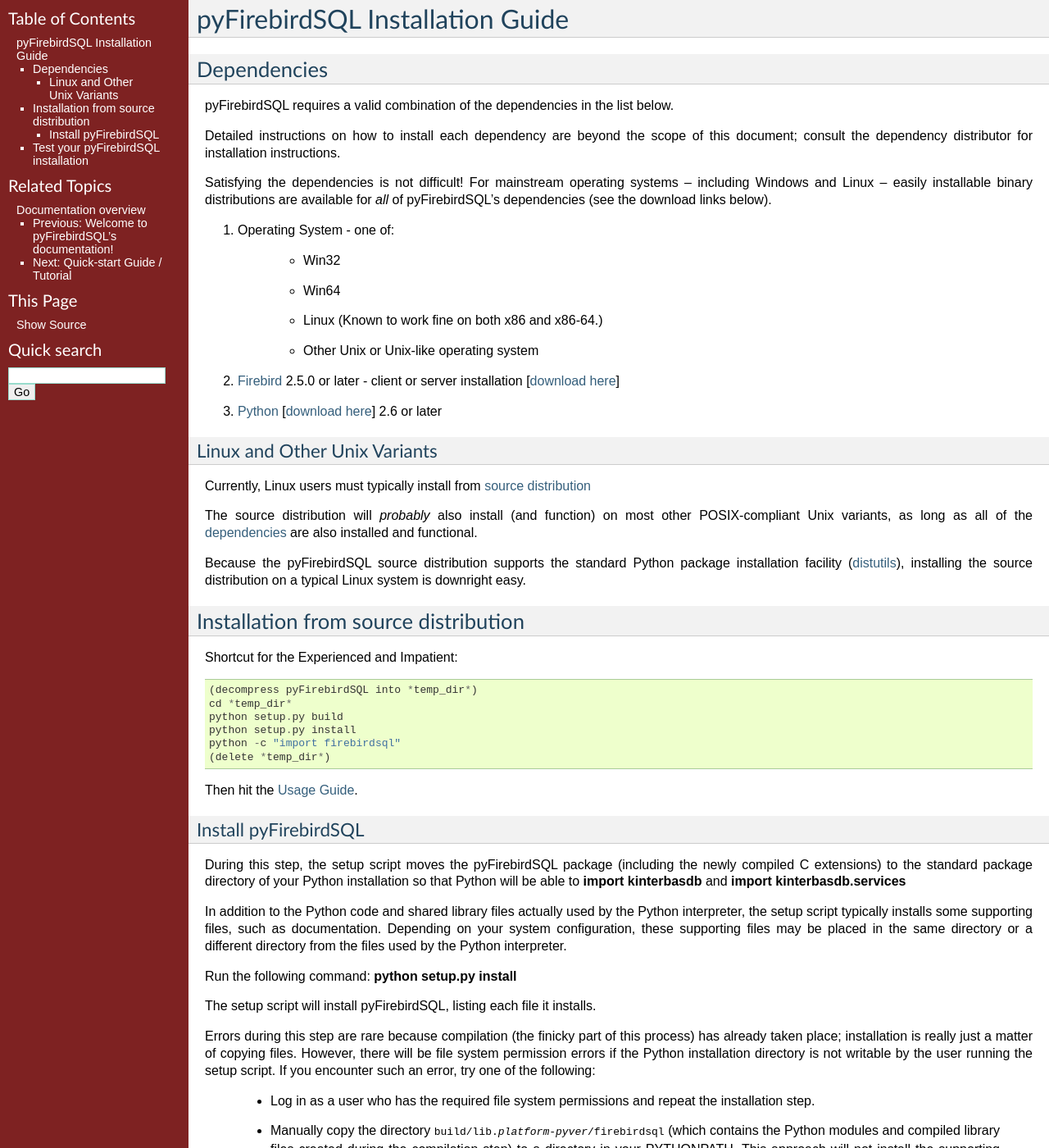
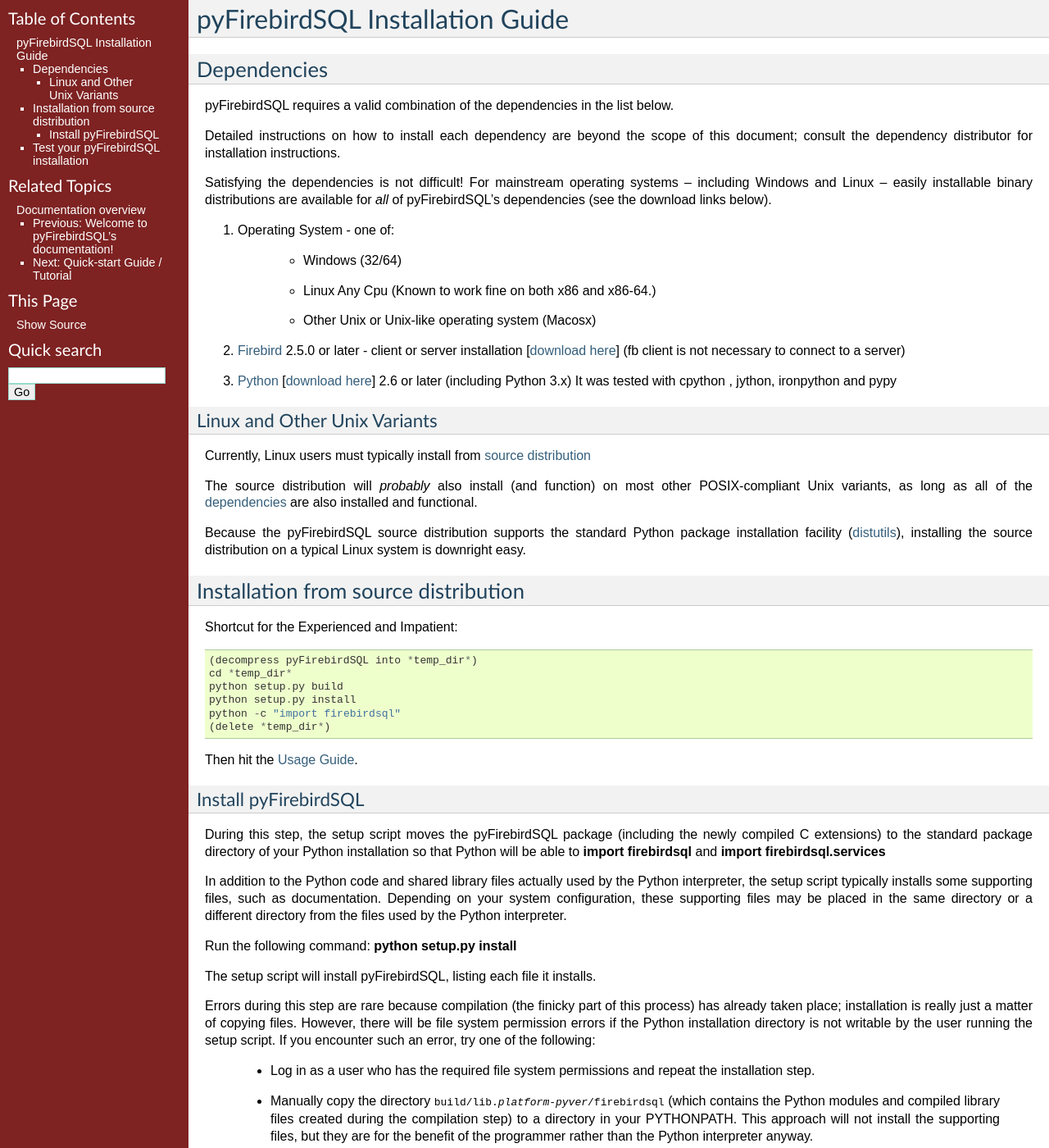
Before and after one commit to nakagami/pyfirebirdsql, a Sphinx documentation site: the page built from sphinx/installation.txt, in a window 1280 px wide and 1400 px high. Shown: the whole window at 82% size. Built offline with Sphinx 7.4.7, drawn with Linux system fonts in a browser that asks for light colours; some of the changed text lies outside the part shown.

Commit message:
index links cleanup and additions + tutorial small changes

```diff
--- a/sphinx/index.txt
+++ b/sphinx/index.txt
@@ -21,10 +21,10 @@
 with example code to demonstrate basic usage patterns. For detailed
 information about Firebird features, see the `Firebird documentation
 <http://www.firebirdsql.org/en/documentation/>`__, and especially the excellent
-`The Firebird Book <http://www.ibphoenix.com/main.nfs?a=ibphoenix&page=ibp_firebird_book>`__
+`The Firebird Book <http://www.ibphoenix.com/products/books/firebird_book>`__
 written by Helen Borrie and published by APress.
 
-.. module:: kinterbasdb
+.. module:: firebirdsql
    :synopsis: Python Database API 2.0 Compliant driver for Firebird
 
 Documentation Contents:
--- a/sphinx/installation.txt
+++ b/sphinx/installation.txt
@@ -21,15 +21,15 @@
 
 #. Operating System - one of:
 
-    + Win32
-    + Win64
-    + Linux (Known to work fine on both x86 and x86-64.)
-    + Other Unix or Unix-like operating system
+    + Windows (32/64)
+    + Linux Any Cpu (Known to work fine on both x86 and x86-64.)
+    + Other Unix or Unix-like operating system (Macosx)
 
 #. `Firebird <http://www.firebirdsql.org>`__ 2.5.0 or later - client or server
-   installation [`download here <http://sourceforge.net/project/showfiles.php?group_id=9028>`__]
+   installation [`download here <http://sourceforge.net/project/showfiles.php?group_id=9028>`__] (fb client is not necessary to connect to a server)
+
 #. `Python <http://www.python.org>`__ [`download here
-   <http://www.python.org/download/>`__] 2.6 or later
+   <http://www.python.org/download/>`__] 2.6 or later (including Python 3.x) It was tested with cpython , jython, ironpython and pypy
 
 
 Linux and Other Unix Variants
@@ -70,7 +70,7 @@
 During this step, the setup script moves the pyFirebirdSQL package
 (including the newly compiled C extensions) to the standard package
 directory of your Python installation so that Python will be able to
-:command:`import kinterbasdb` and :command:`import kinterbasdb.services`
+:command:`import firebirdsql` and :command:`import firebirdsql.services`
 
 In addition to the Python code and shared library files actually used
 by the Python interpreter, the setup script typically installs some
@@ -111,7 +111,7 @@
 To verify that pyFirebirdSQL is installed properly, switch to a
 directory *other than the temporary directory into which you
 decompressed the source distribution* (to avoid conflict between the
-copy of kinterbasdb in that directory and the copy placed under the
+copy of firebirdsql in that directory and the copy placed under the
 standard Python `site-packages` directory), then verify the
 importability of your pyFirebirdSQL installation by issuing the
 following command::
@@ -125,4 +125,4 @@
 You should not encounter any errors at this stage since you have
 already completed the compilation and installation steps successfully.
 If you do, please report them to the `pyFirebirdSQL support list
-<http://www.firebirdsql.org/index.php?op=lists#firebird-python>`__.
+<http://tech.groups.yahoo.com/group/firebird-python/>`__.
```
Also changed, not shown: sphinx/tutorial.txt (+8 -8 lines).
